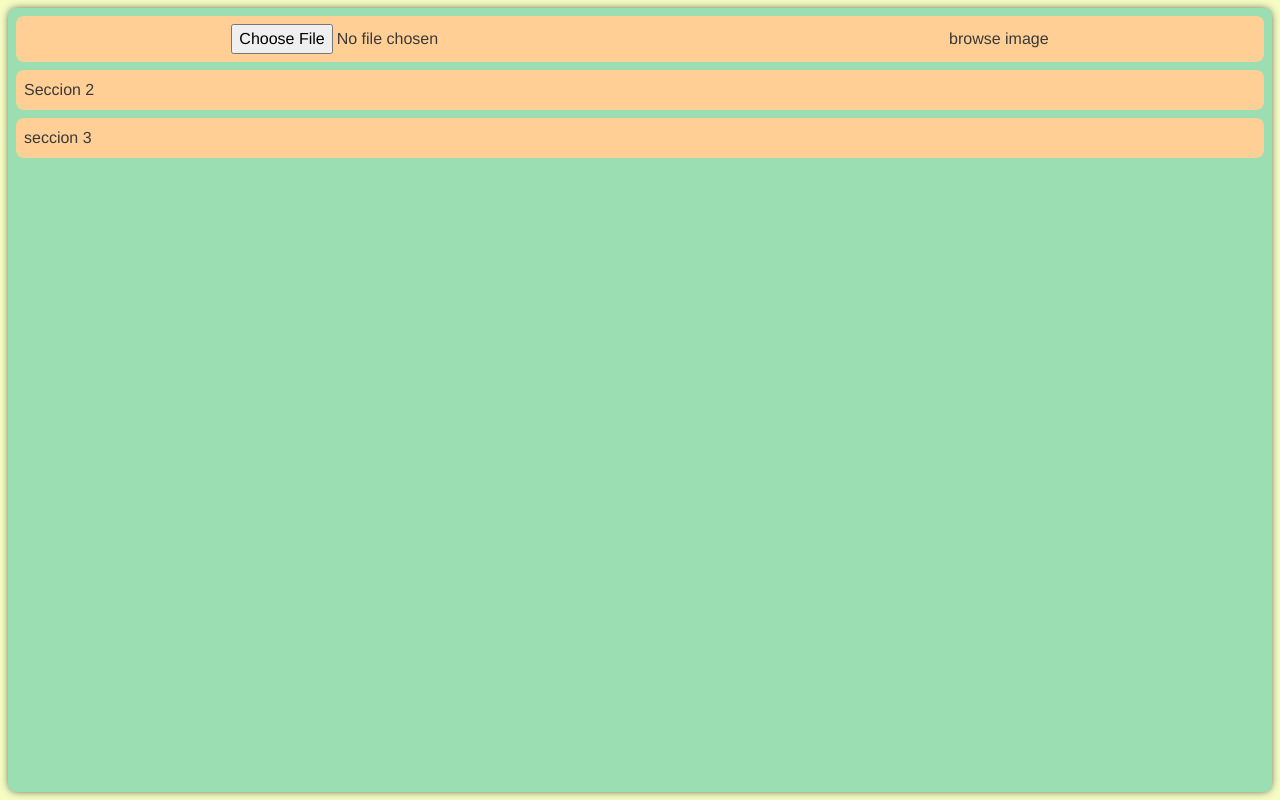
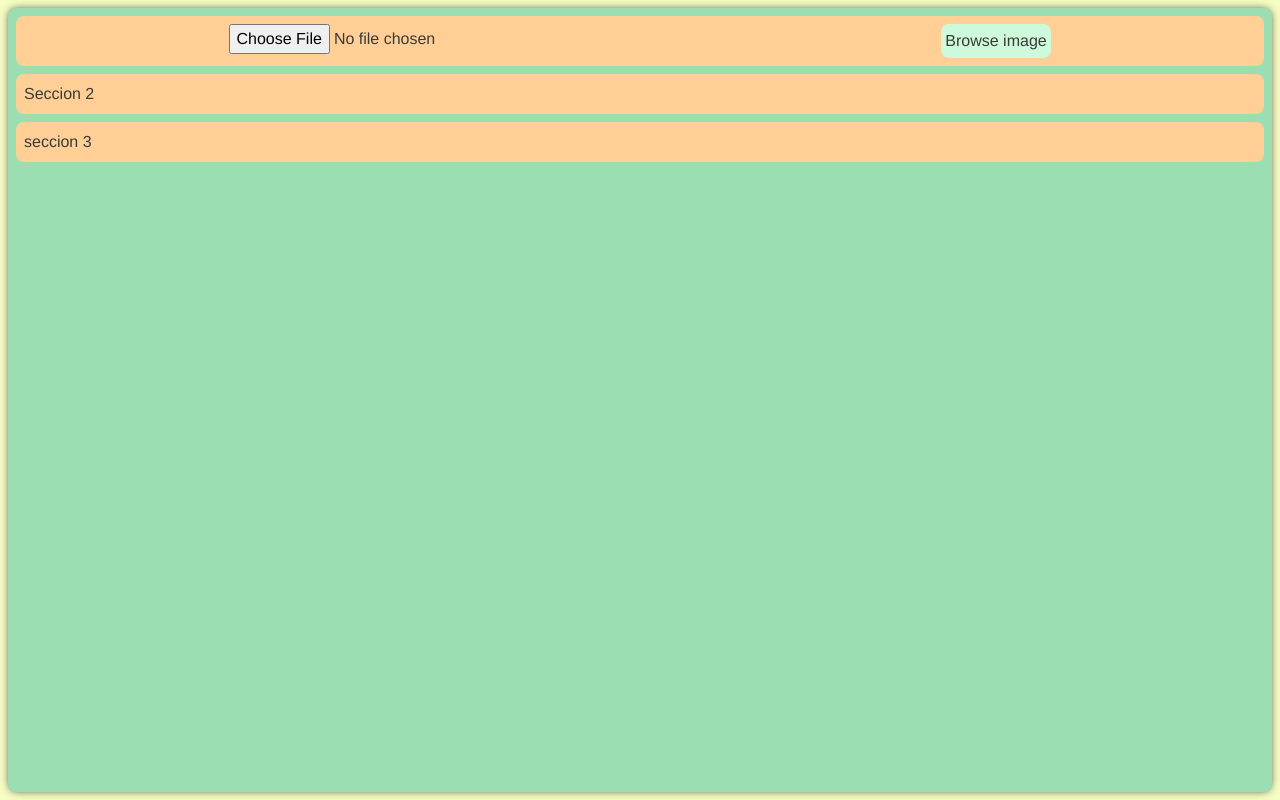
Before and after one commit to leninrkb/rgb-spectrum, a Vue app: page / in a window 1280 px wide. Built offline with nearby package versions, Linux system fonts and the light colour scheme.

Commit message:
flat button

```diff
--- /dev/null
+++ b/src/components/FlatButton.vue
@@ -0,0 +1,20 @@
+<template>
+    <button class="btn">
+        <slot></slot>
+    </button>
+</template>
+
+<style scoped lang="scss">
+@import '../scss/_var.scss';
+
+.btn {
+    padding: 0.3em;
+    background-color: $light_green;
+    border-radius: $radius;
+    transition: .1s ease-in-out;
+
+    &:active {
+        background-color: $dark_green;
+    }
+}
+</style>
--- a/src/scss/_var.scss
+++ b/src/scss/_var.scss
@@ -1,10 +1,12 @@
-$light_green: #CDFADB;
 $dark_green: #9adeb1;
 
+$light_green: #CDFADB;
 $light_yellow: #F6FDC3;
 $light_orange: #FFCF96;
 $light_red: #FF8080;
+
 $text_gray: #3a3a39;
+$text_white: #ffffff;
 
 $radius: 0.5em;
 $padding: 0.5em;
--- a/src/views/HomeView.vue
+++ b/src/views/HomeView.vue
@@ -3,7 +3,7 @@
         <ElevatedCard>
             <VRow>
                 <input type="file">
-                <button>browse image</button>
+                <FlatButton>Browse image</FlatButton>
             </VRow>
         </ElevatedCard>
         <ElevatedCard>
@@ -19,6 +19,7 @@
 import ElevatedCard from '../components/ElevatedCard.vue';
 import VRow from '../layouts/VRow.vue';
 import VColumn from '../layouts/VColumn.vue'
+import FlatButton from '../components/FlatButton.vue';
 </script>
 
 <style scoped></style>
```
